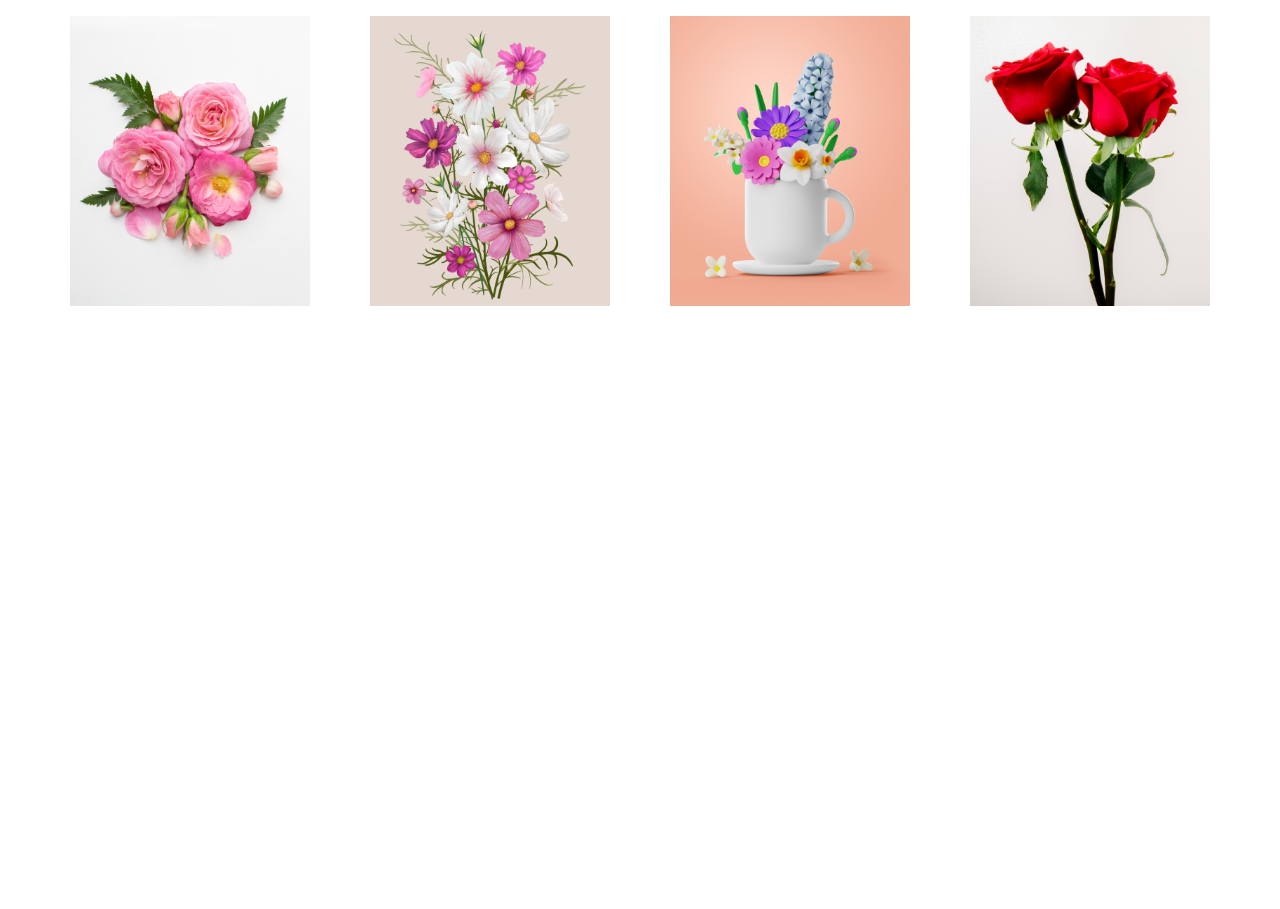
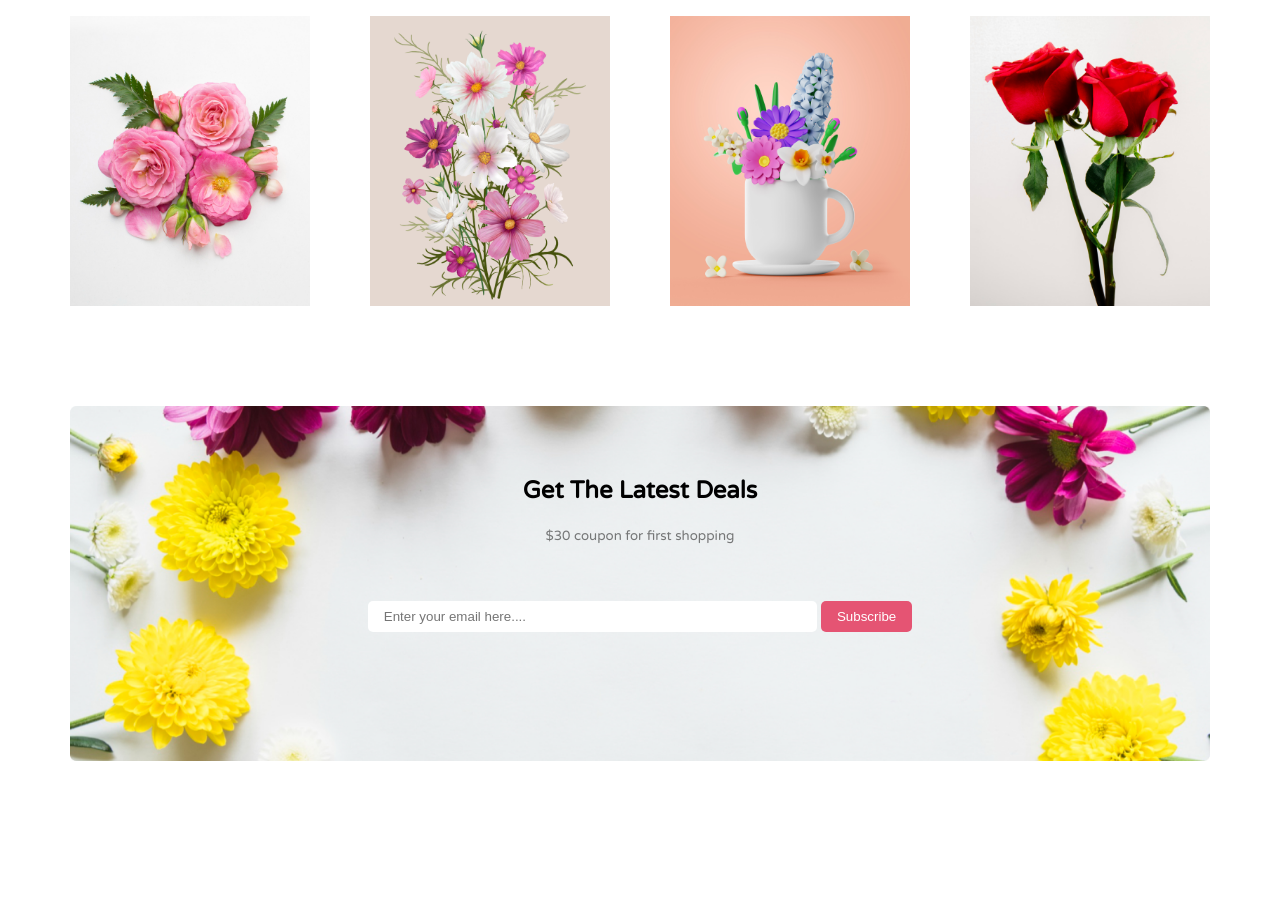
Before and after one commit to PmSaifuzzaman/programminghero-flowershop-assignment, a plain HTML site: page index.html in a window 1280 px wide. Shown: the part 2678-3587 px from the top of the page. Before the commit the page ends 3084 px from the top, so only its background shows below. Drawn offline with Linux system fonts and the light colour scheme.

Commit message:
get deal section added

```diff
--- a/index.html
+++ b/index.html
@@ -89,6 +89,15 @@
             </div>
 
         </section>
+        <!-- Get deal section start from here -->
+        <section class="get-deal">
+            <div class="get-deal-container">
+                <h2>Get The Latest Deals</h2>
+                <p><small>$30 coupon for first shopping</small></p> <br><br>
+                <input type="email" name="" id="" placeholder="Enter your email here...." size="50">
+                <button class="btn-primary">Subscribe</button>
+            </div>
+        </section>
     </main>
     <footer>
 
--- a/style.css
+++ b/style.css
@@ -150,3 +150,31 @@ body{
     height: 290px;
     width: 240px;
 }
+
+/* Get deal section start from here */
+
+.get-deal{
+    max-width: 1140px;
+    margin: auto;
+
+}
+
+.get-deal-container{
+    background-image: url("./images/Rectangle\ 9.png");
+    background-repeat: no-repeat;
+    background-size:contain;
+    height: 450px;
+    margin: 0px auto;
+    text-align: center;
+    padding-top: 50px;
+
+
+}
+.get-deal-container input{
+    border: none;
+    padding: 8px 16px;
+    border-radius: 5px;
+}
+.get-deal-container p{
+    color: rgba(39, 39, 39, 0.60);
+}
```
